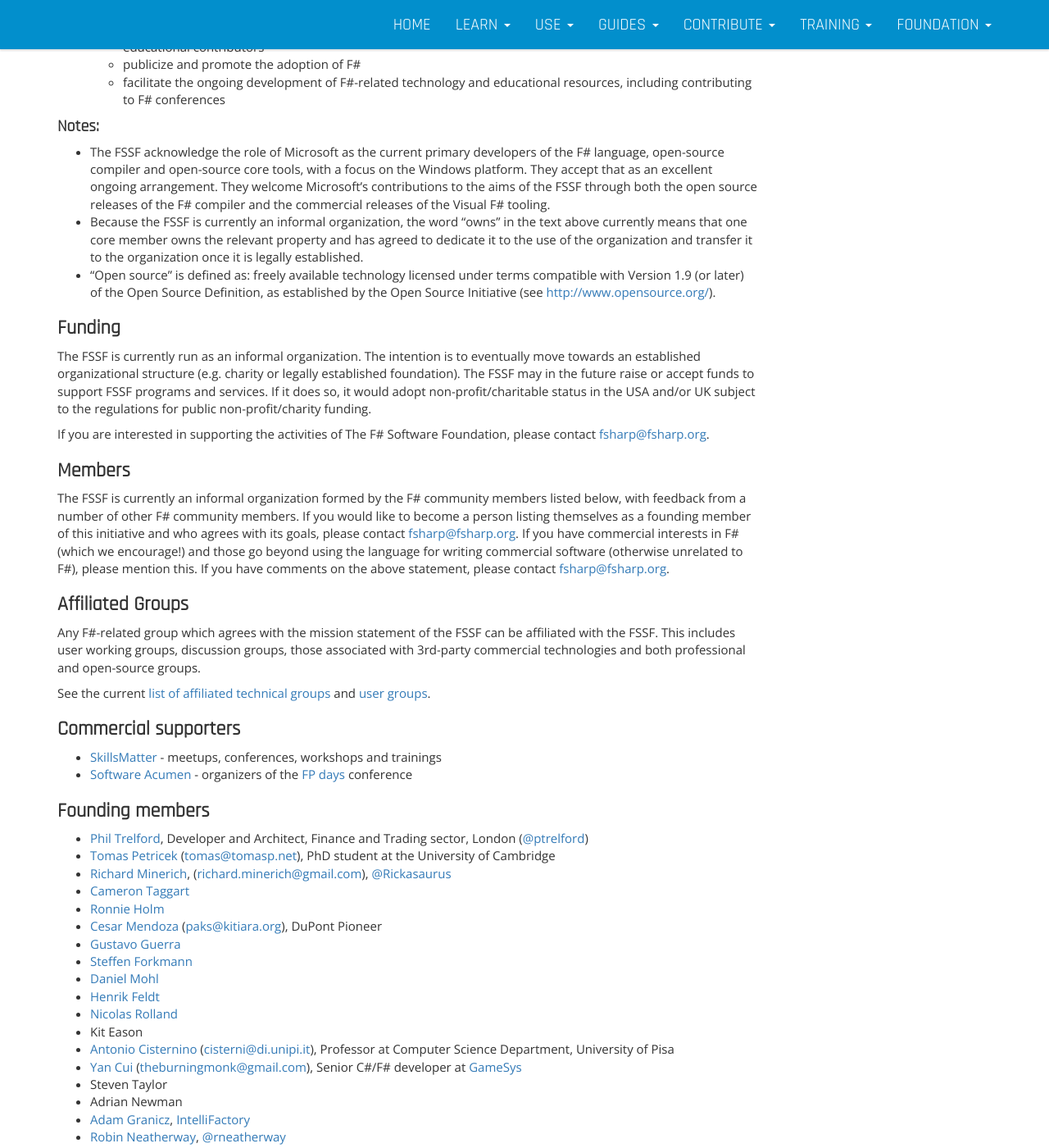
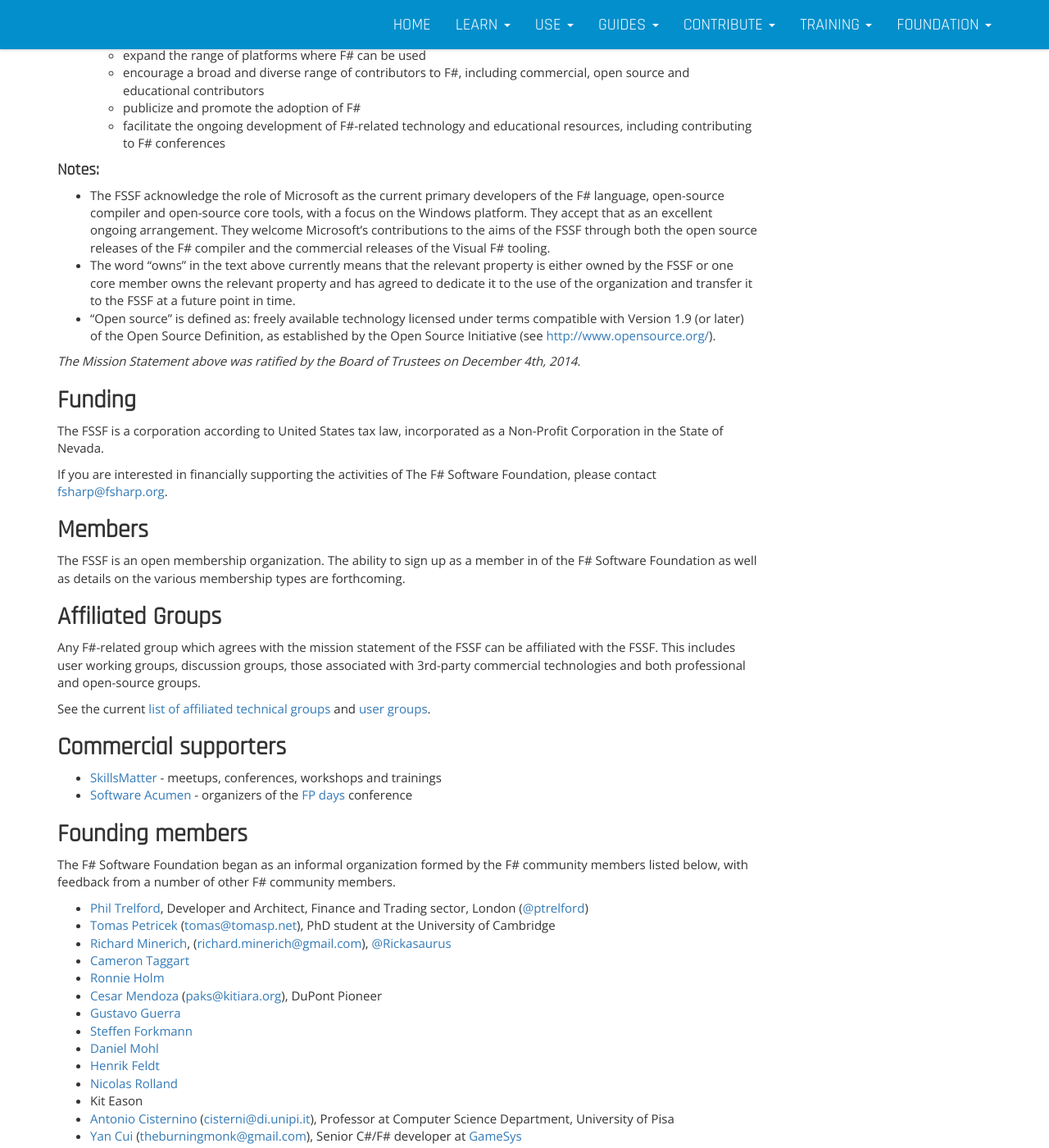
Before and after one commit to fsharp/fsharp.org, a Jekyll site: the page built from foundation.md, in a window 1280 px wide and 1400 px high, scrolled down 862 px. Shown: the whole window at 82% size. Built offline with Jekyll 4.4.1, drawn with Linux system fonts in a browser that asks for light colours; nearby versions of some CDN libraries; some of the changed text lies outside the part shown.

Commit message:
Updated foundation.md
To reflect changes, as directed by Board of Trustees meeting, Dec 4th,
2014

```diff
--- a/foundation.md
+++ b/foundation.md
@@ -4,14 +4,13 @@
 headline: The F# Software Foundation
 ---
 
+## Mission Statement
 <div class="jumbotron visible-lg calloutBox">
     <p>The mission of the F# Software Foundation is to promote, protect, and
       advance the F# programming language, and to support and facilitate the
       growth of a diverse and international community of F# programmers.</p>
 </div>
-
-<div class="hidden-lg calloutBox">
-    <h1>Mission Statement</h1>
+<div class="hidden-lg calloutBox" style="padding: 0px;">
     <p>The mission of the F# Software Foundation is to promote, protect, and
       advance the F# programming language, and to support and facilitate the
       growth of a diverse and international community of F# programmers.</p>
@@ -42,20 +41,22 @@
 #### Notes:
 
  * The FSSF acknowledge the role of Microsoft as the current primary developers of the F# language, open-source compiler and open-source core tools, with a focus on the Windows platform. They accept that as an excellent ongoing arrangement. They welcome Microsoft’s contributions to the aims of the FSSF through both the open source releases of the F# compiler and the commercial releases of the Visual F# tooling.
- * Because the FSSF is currently an informal organization, the word "owns" in the text above currently means that one core member owns the relevant property and has agreed to dedicate it to the use of the organization and transfer it to the organization once it is legally established.
+ * The word "owns" in the text above currently means that the relevant property is either owned by the FSSF or one core member owns the relevant property and has agreed to dedicate it to the use of the organization and transfer it to the FSSF at a future point in time.
  * "Open source" is defined as: freely available technology licensed under terms compatible with Version 1.9 (or later) of the Open Source Definition, as established by the Open Source Initiative (see [http://www.opensource.org/](http://www.opensource.org)).
 
-### Funding
+*The Mission Statement above was ratified by the Board of Trustees on December 4th, 2014.*
 
-The FSSF is currently run as an informal organization. The intention is to eventually move towards an established organizational structure (e.g. charity or legally established foundation). The FSSF may in the future raise or accept funds to support FSSF programs and services. If it does so, it would adopt non-profit/charitable status in the USA and/or UK subject to the regulations for public non-profit/charity funding.
+## Funding
 
-If you are interested in supporting the activities of The F# Software Foundation, please contact [fsharp@fsharp.org](mailto:fsharp@fsharp.org).
+The FSSF is a corporation according to United States tax law, incorporated as a Non-Profit Corporation in the State of Nevada.
 
-### Members
+If you are interested in financially supporting the activities of The F# Software Foundation, please contact [fsharp@fsharp.org](mailto:fsharp@fsharp.org).
 
-The FSSF is currently an informal organization formed by the F# community members listed below, with feedback from a number of other F# community members. If you would like to become a person listing themselves as a founding member of this initiative and who agrees with its goals, please contact <a href="mailto:fsharp@fsharp.org">fsharp@fsharp.org</a>. If you have commercial interests in F# (which we encourage!) and those go beyond using the language for writing commercial software (otherwise unrelated to F#), please mention this. If you have comments on the above statement, please contact [fsharp@fsharp.org](mailto:fsharp@fsharp.org).
+## Members
 
-### Affiliated Groups
+The FSSF is an open membership organization.  The ability to sign up as a member in of the F# Software Foundation as well as details on the various membership types are forthcoming.
+
+## Affiliated Groups
 
 Any F#-related group which agrees with the mission statement of the FSSF can be affiliated with the FSSF.
 This includes user working groups, discussion groups, those associated with 3rd-party commercial technologies
@@ -64,12 +65,14 @@
 See the current [list of affiliated technical groups](/technical-groups) and [user groups](http://fsharp.org/groups/).
 
 
-### Commercial supporters
+## Commercial supporters
 
  * [SkillsMatter](http://skillsmatter.com/) - meetups, conferences, workshops and trainings
  * [Software Acumen](http://www.software-acumen.com/) - organizers of the [FP days](http://fpdays.net) conference
 
-### Founding members
+## Founding members
+
+The F# Software Foundation began as an informal organization formed by the F# community members listed below, with feedback from a number of other F# community members.
 
  * [Phil Trelford](http://trelford.com/blog/), Developer and Architect, Finance and Trading sector, London ([@ptrelford](https://twitter.com/ptrelford))
  * [Tomas Petricek](http://tomasp.net) ([tomas@tomasp.net](mailto:tomas@tomasp.net)), PhD student at the University of Cambridge
```
Also changed, not shown: other parts of foundation.md (+1 -1 lines).
